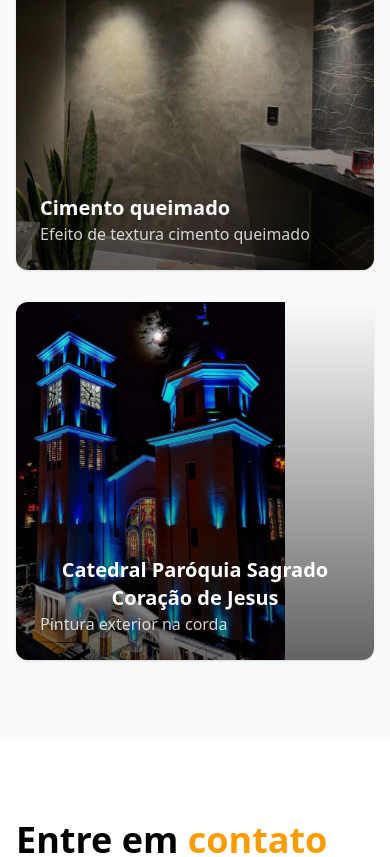
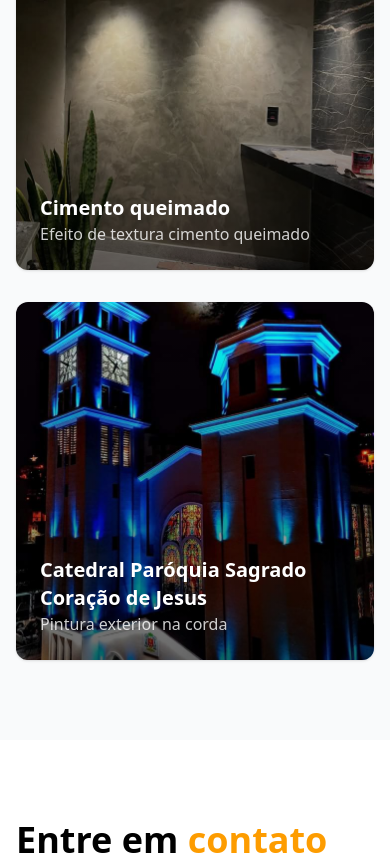
Before and after one commit to migliorelli/wbpinturas, a Vue app: page / in a window 390 px wide. Shown: the part 3430-4287 px from the top of the page. Built offline with nearby package versions, Linux system fonts and the light colour scheme.

Commit message:
added alt to image

```diff
--- a/src/components/CardProjeto.vue
+++ b/src/components/CardProjeto.vue
@@ -14,12 +14,13 @@
   >
     <img
       :src="imagem"
-      class="h-full transition-transform duration-300 group-hover:scale-110"
+      :alt="`$${titulo} - ${descricao}`"
+      class="h-full w-full object-cover transition-transform duration-300 group-hover:scale-110"
     />
     <div
-      class="absolute inset-0 flex h-full w-full flex-col items-start justify-end bg-gradient-to-t from-black/60 to-transparent p-6 md:opacity-0 transition-opacity duration-300 group-hover:opacity-100"
+      class="absolute inset-0 flex h-full w-full flex-col items-start justify-end bg-gradient-to-t from-black/60 to-transparent p-6 text-start transition-opacity duration-300 group-hover:opacity-100 md:opacity-0"
     >
-      <p class="font-semibold text-white text-xl">{{ titulo }}</p>
+      <p class="text-xl font-semibold text-white">{{ titulo }}</p>
       <p class="text-white/80">{{ descricao }}</p>
     </div>
   </div>
```
